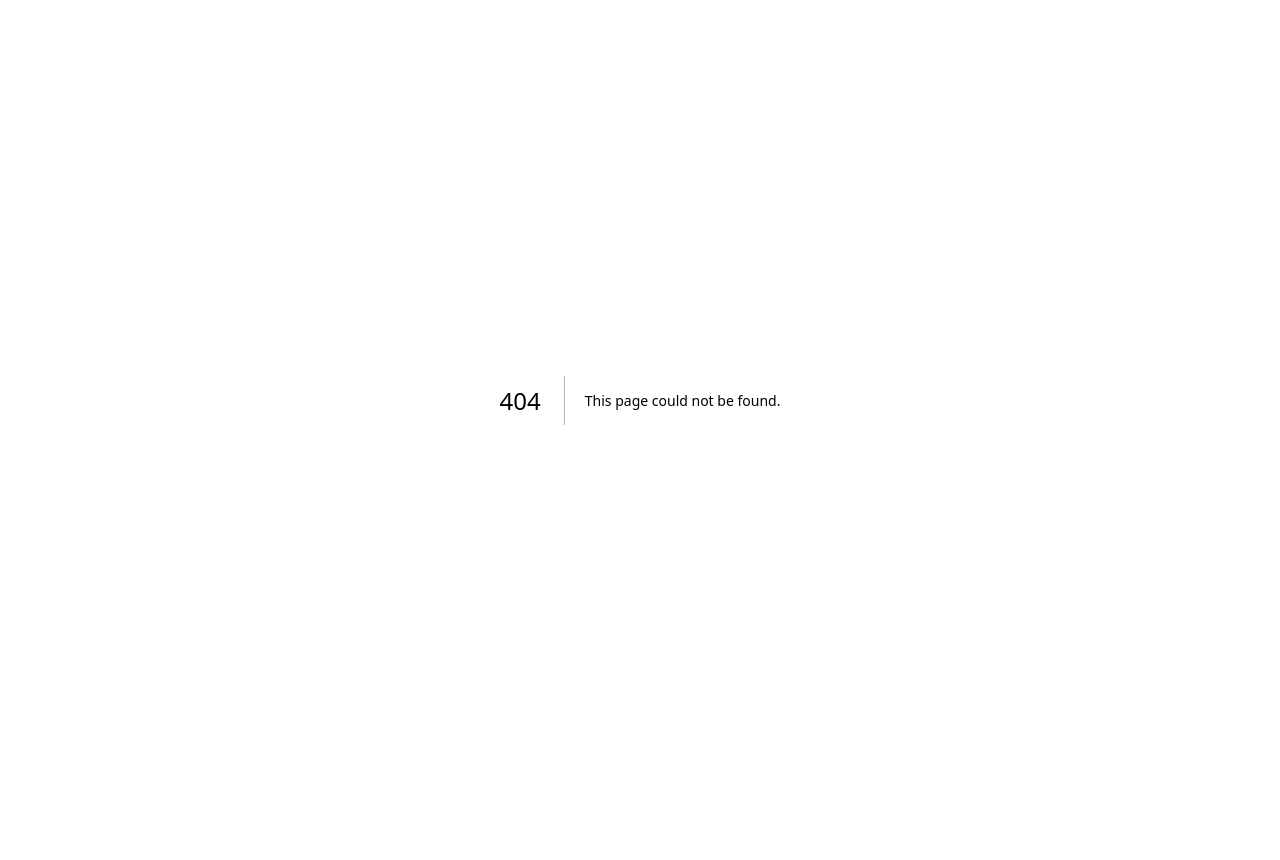
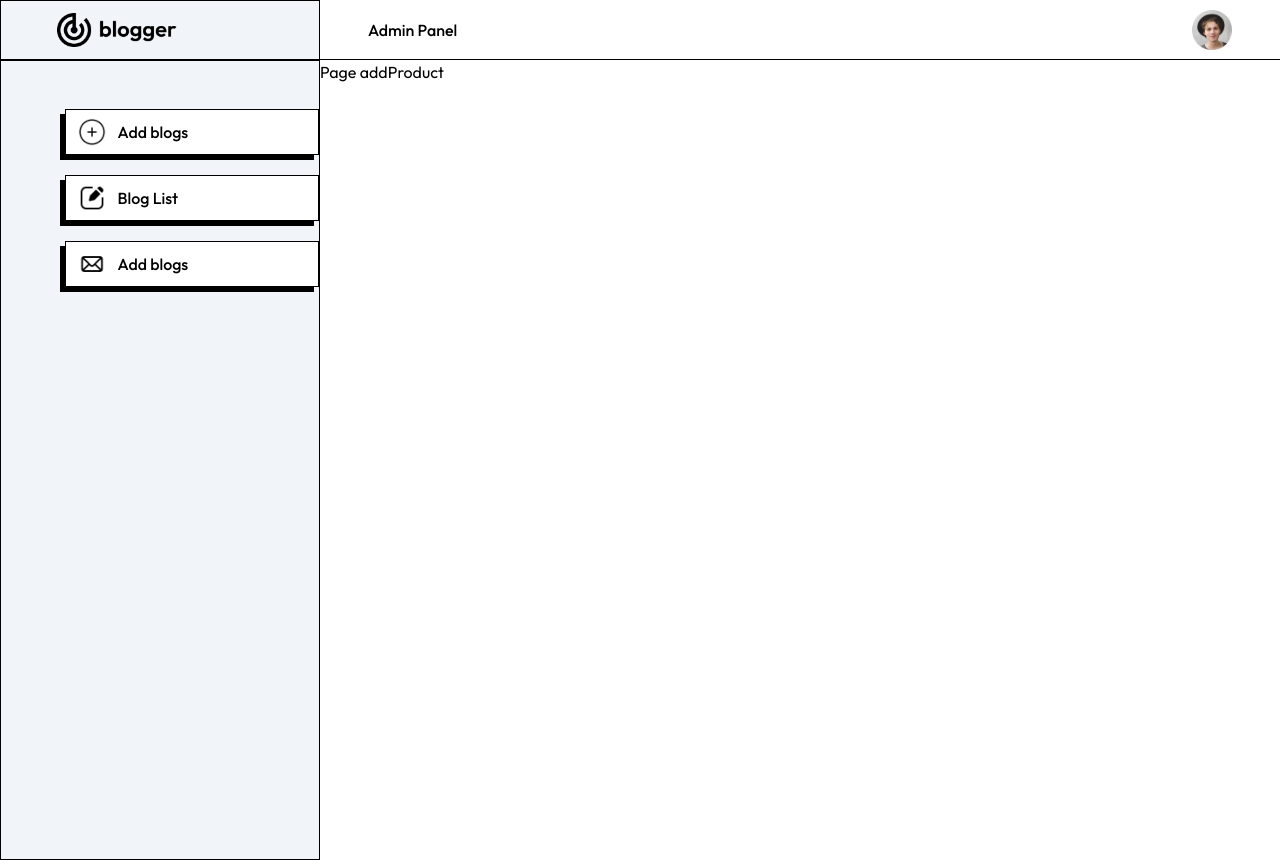
Before and after one commit to hemapriyavk/Full-stack-blog-application-using-Next.js, a Next.js app: page /admin/addProduct in a window 1280 px wide. Before the commit this address had no page. Before the commit the page ends 800 px from the top, so only its background shows below. Built offline with nearby package versions, Linux system fonts and the light colour scheme.

Commit message:
created admin dashboard

```diff
--- /dev/null
+++ b/Components/AdminComponents/Sidebar.jsx
@@ -0,0 +1,30 @@
+import { assets } from '@/Assets/assets'
+import Image from 'next/image'
+import Link from 'next/link'
+import React from 'react'
+
+const Sidebar = () => {
+  return (
+    <div className='flex flex-col bg-slate-100'>
+        <div className='px-2 sm:pl-14 py-3 border border-black'>
+            <Image src={assets?.logo} width={120} alt='logo' />
+        </div>
+
+        <div className='w-28 sm:w-80 h-[100vh] relative py-12 border border-black'>
+            <div className='w-[50%] sm:w-[80%] absolute right-0'>
+            <Link href='/admin/addProduct' className='flex items-center border border-black gap-3 font-medium px-3 py-2 bg-white shadow-[-5px_5px_0px_#000000]'>
+                <Image src={assets?.add_icon} alt='add-icon' width={28} /><p>Add blogs</p>
+            </Link>
+             <Link href='/admin/blogList' className='flex items-center border border-black gap-3 font-medium px-3 py-2 bg-white shadow-[-5px_5px_0px_#000000] mt-5'>
+                <Image src={assets?.blog_icon} alt='blog-icon' width={28} /><p>Blog List</p>
+            </Link>
+             <Link href='/admin/subscription' className='flex items-center border border-black gap-3 font-medium px-3 py-2 bg-white shadow-[-5px_5px_0px_#000000] mt-5'>
+                <Image src={assets?.email_icon} alt='email-icon' width={28} /><p>Add blogs</p>
+            </Link>
+            </div>
+        </div>
+    </div>
+  )
+}
+
+export default Sidebar
--- /dev/null
+++ b/app/admin/addProduct/page.jsx
@@ -0,0 +1,10 @@
+'use client'
+import React from 'react'
+
+const Page = () => {
+  return (
+    <div>Page addProduct</div>
+  )
+}
+
+export default Page
--- /dev/null
+++ b/app/admin/blogList/page.jsx
@@ -0,0 +1,10 @@
+'use client'
+import React from 'react'
+
+const Page = () => {
+  return (
+    <div>Page blogList</div>
+  )
+}
+
+export default Page
--- /dev/null
+++ b/app/admin/layout.jsx
@@ -0,0 +1,20 @@
+import { assets } from "@/Assets/assets";
+import Sidebar from "@/Components/AdminComponents/Sidebar";
+import Image from "next/image";
+
+export default function Layout({ children }) {
+  return (
+    <>
+      <div className="flex">
+        <Sidebar />
+        <div className="flex flex-col w-full">
+            <div className="flex items-center justify-between w-full py-3 max-h-[60px] px-12 border-b border-black">
+                <h3 className="font-medium"> Admin Panel</h3>
+                <Image src={assets?.profile_icon} width={40} alt="profile-icon" />
+            </div>
+            {children}
+        </div>
+      </div>
+    </>
+  );
+}
--- /dev/null
+++ b/app/admin/page.jsx
@@ -0,0 +1,9 @@
+import React from 'react'
+
+const Page = () => {
+  return (
+    <div>Page</div>
+  )
+}
+
+export default Page
--- /dev/null
+++ b/app/admin/subscription/page.jsx
@@ -0,0 +1,10 @@
+'use client'
+import React from 'react'
+
+const Page = () => {
+  return (
+    <div>Page subscription</div>
+  )
+}
+
+export default Page
```
